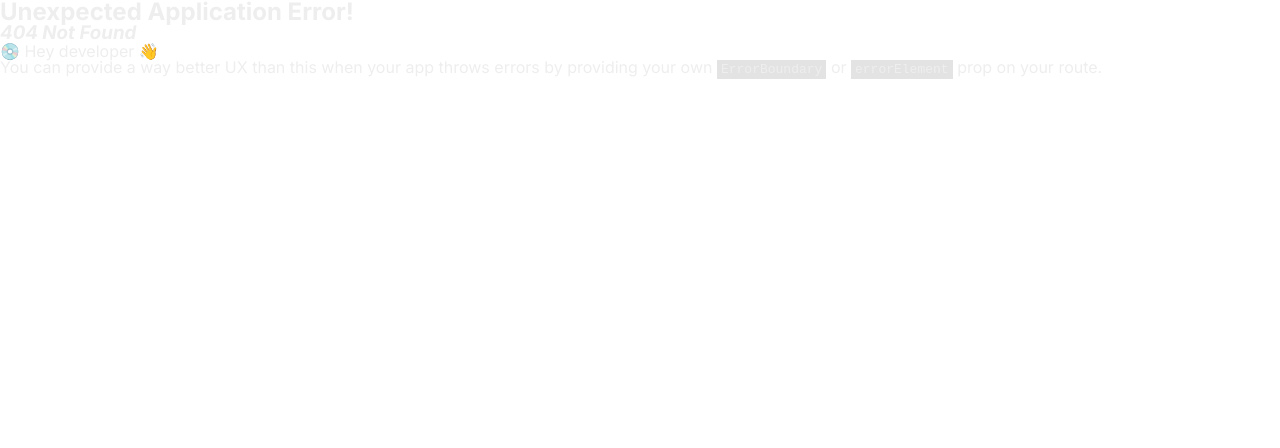
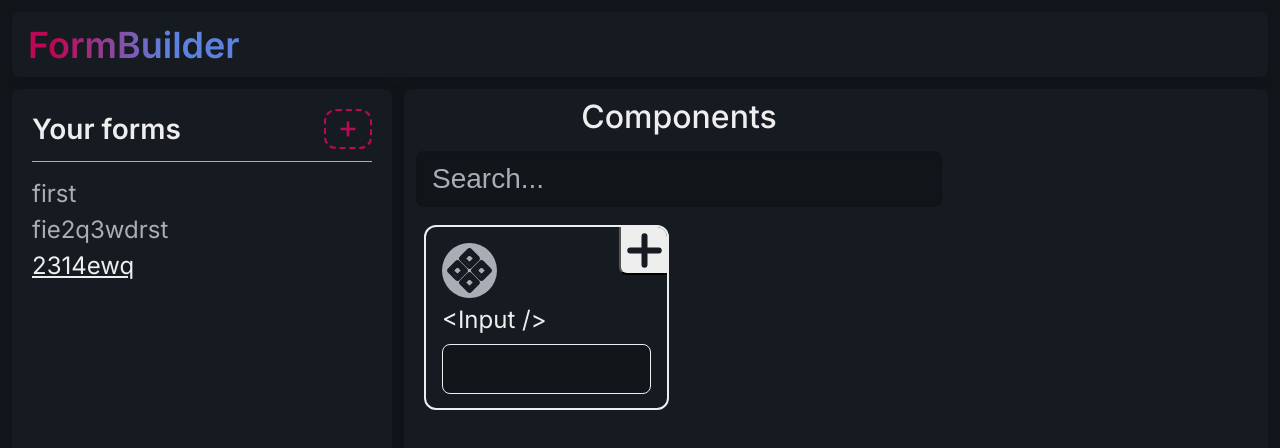
Before and after one commit to abrikosechek/form-builder, a React (Vite) app: page /form/2314ewq in a window 1280 px wide. Before the commit this address had no page. Shown: the top 448 px of the page. Built offline with nearby package versions, Linux system fonts and the light colour scheme.

Commit message:
checkbox and input disabled

```diff
--- a/src/app/layouts/RootLayout.module.scss
+++ b/src/app/layouts/RootLayout.module.scss
@@ -1,6 +1,6 @@
 .layout {
   display: grid;
-  grid-template-columns: 450px 1fr;
+  grid-template-columns: 380px 1fr;
   grid-template-rows: 65px 1fr;
   gap: 12px;
   grid-template-areas:
--- a/src/app/router/index.tsx
+++ b/src/app/router/index.tsx
@@ -1,6 +1,7 @@
 import { createBrowserRouter } from 'react-router'
 import { RootLayout } from '@/app/layouts/RootLayout'
 import { HomePage } from '@/pages/Home'
+import { FormPage } from '@/pages/Form'
 
 export const router = createBrowserRouter([
   {
@@ -11,6 +12,10 @@ export const router = createBrowserRouter([
         index: true,
         Component: HomePage,
       },
+      {
+        path: '/form/:formName',
+        Component: FormPage,
+      },
     ],
   },
 ])
--- /dev/null
+++ b/src/pages/Form/index.module.scss
@@ -0,0 +1,46 @@
+.page {
+  display: grid;
+  grid-template-columns: 550px 1fr 580px;
+  width: 100%;
+  height: 100%;
+  overflow: hidden;
+}
+
+.components {
+  display: flex;
+  flex-direction: column;
+  gap: 18px;
+  width: 100%;
+  height: 100%;
+  overflow: hidden;
+
+  &__title {
+    margin: 12px 6px 0;
+    text-align: center;
+    font-size: 32px;
+    font-weight: 500;
+  }
+
+  &__inputSearch {
+    height: 56px;
+    margin: 0 12px;
+    padding: 8px 16px;
+    background: var(--bg);
+    border: 0px;
+    box-shadow: inset 0 0 10px rgba(0, 0, 0, 0.15);
+    border-radius: 8px;
+    font-size: 28px;
+    color: var(--text);
+
+    &::placeholder {
+      color: var(--text-inactive);
+    }
+  }
+
+  &__list {
+    display: grid;
+    grid-template-columns: repeat(2, 1fr);
+    gap: 20px;
+    padding: 0 20px;
+  }
+}
--- /dev/null
+++ b/src/pages/Form/index.tsx
@@ -0,0 +1,27 @@
+import styles from './index.module.scss'
+import { ComponentCard } from './ui'
+import { Input } from '@/shared/ui'
+
+export const FormPage = () => {
+  return (
+    <div className={styles.page}>
+      <section className={styles.components}>
+        <p className={styles.components__title}>Components</p>
+        <input
+          className={styles.components__inputSearch}
+          type="text"
+          placeholder="Search..."
+        />
+        <div className={styles.components__list}>
+          <ComponentCard name="Input">
+            <Input disabled={true} />
+          </ComponentCard>
+        </div>
+      </section>
+
+      <section className={styles.workbench}> </section>
+
+      <section className={styles.formPreview}></section>
+    </div>
+  )
+}
--- /dev/null
+++ b/src/pages/Form/ui/ComponentCard/ComponentCard.module.scss
@@ -0,0 +1,58 @@
+.componentCard {
+  position: relative;
+  width: 100%;
+  height: 185px;
+  padding: 16px;
+  background: var(--bg-light);
+  border: 2px solid var(--text);
+  border-radius: 12px;
+  overflow: hidden;
+
+  &__buttonAdd {
+    position: absolute;
+    top: -2px;
+    right: -2px;
+    display: flex;
+    align-items: center;
+    justify-content: center;
+    width: 50px;
+    height: 50px;
+    background: var(--text);
+    border-radius: 0 0 0 8px;
+    cursor: pointer;
+
+    & > svg {
+      width: 45px;
+      height: 45px;
+      fill: var(--bg-light);
+      stroke: var(--bg-light);
+    }
+  }
+
+  &__icon {
+    display: flex;
+    align-items: center;
+    justify-content: center;
+    width: 55px;
+    height: 55px;
+    background: var(--text-inactive);
+    border-radius: 999px;
+
+    & > svg {
+      width: 45px;
+      height: 45px;
+      fill: var(--bg-light);
+      stroke: var(--bg-light);
+    }
+  }
+
+  &__name {
+    margin-top: 10px;
+    font-size: 24px;
+  }
+
+  &__content {
+    flex: 1 1 auto;
+    margin-top: 12px;
+  }
+}
--- /dev/null
+++ b/src/pages/Form/ui/ComponentCard/ComponentCard.tsx
@@ -0,0 +1,26 @@
+import { Component1Icon, PlusIcon } from '@radix-ui/react-icons'
+import styles from './ComponentCard.module.scss'
+import { ReactNode } from 'react'
+
+interface Props {
+  children: ReactNode
+  name: string
+}
+
+export const ComponentCard = ({ children, name }: Props) => {
+  return (
+    <div className={styles.componentCard}>
+      <button className={styles.componentCard__buttonAdd}>
+        <PlusIcon />
+      </button>
+
+      <div className={styles.componentCard__icon}>
+        <Component1Icon />
+      </div>
+
+      <p className={styles.componentCard__name}>&lt;{name} /&gt;</p>
+
+      <div className={styles.componentCard__content}>{children}</div>
+    </div>
+  )
+}
--- /dev/null
+++ b/src/pages/Form/ui/ComponentCard/index.ts
@@ -0,0 +1 @@
+export { ComponentCard } from './ComponentCard'
--- /dev/null
+++ b/src/pages/Form/ui/index.ts
@@ -0,0 +1 @@
+export { ComponentCard } from './ComponentCard'
--- a/src/shared/ui/Checkbox/ui/Checkbox.tsx
+++ b/src/shared/ui/Checkbox/ui/Checkbox.tsx
@@ -2,19 +2,26 @@ import styles from './Checkbox.module.scss'
 import { Switch } from 'radix-ui'
 import type { ChangeEvent } from 'react'
 
-interface Props {
-  checked: boolean
-  onChange: (e: boolean) => void
+type Props = {
   label?: string | null
+  disabled?: false
+  checked?: boolean
+  onChange?: (e: boolean) => void
 }
 
-export const Checkbox = ({ checked, onChange, label }: Props) => {
+export const Checkbox = ({
+  label,
+  disabled = false,
+  checked,
+  onChange,
+}: Props) => {
   return (
     <label className={styles.label}>
       <Switch.Root
         className={styles.switch}
         checked={checked}
-        onCheckedChange={(e) => onChange(e)}
+        onCheckedChange={(e) => onChange && onChange(e)}
+        disabled={disabled}
       >
         <Switch.Thumb className={styles.switch__thumb} />
       </Switch.Root>
--- a/src/shared/ui/Input/ui/Input.tsx
+++ b/src/shared/ui/Input/ui/Input.tsx
@@ -1,13 +1,19 @@
+import inputsStyles from '@/shared/styles/inputs.module.scss'
 import { ChangeEvent } from 'react'
-import inputsStyles from '@/shared/styles/inputs.module.scss'
 
 interface Props {
   placeholder?: string | null
-  value: string
-  onChange: (e: ChangeEvent<HTMLInputElement>) => any
+  disabled?: boolean
+  value?: string
+  onChange?: (e: ChangeEvent<HTMLInputElement>) => any
 }
 
-export const Input = ({ placeholder, value, onChange }: Props) => {
+export const Input = ({
+  placeholder,
+  disabled = false,
+  value,
+  onChange,
+}: Props) => {
   return (
     <div className={inputsStyles.inputContainer}>
       {placeholder && <p className={inputsStyles.placeholder}>{placeholder}</p>}
@@ -15,8 +21,9 @@ export const Input = ({ placeholder, value, onChange }: Props) => {
       <input
         className={inputsStyles.input}
         type="text"
+        disabled={disabled}
         value={value}
-        onChange={(e) => onChange(e)}
+        onChange={(e) => onChange && onChange(e)}
       />
     </div>
   )
```
Also changed, not shown: src/shared/ui/Input/ui/Input.module.scss (deleted), 2 other files (tests, documents, lock files or other folders).
